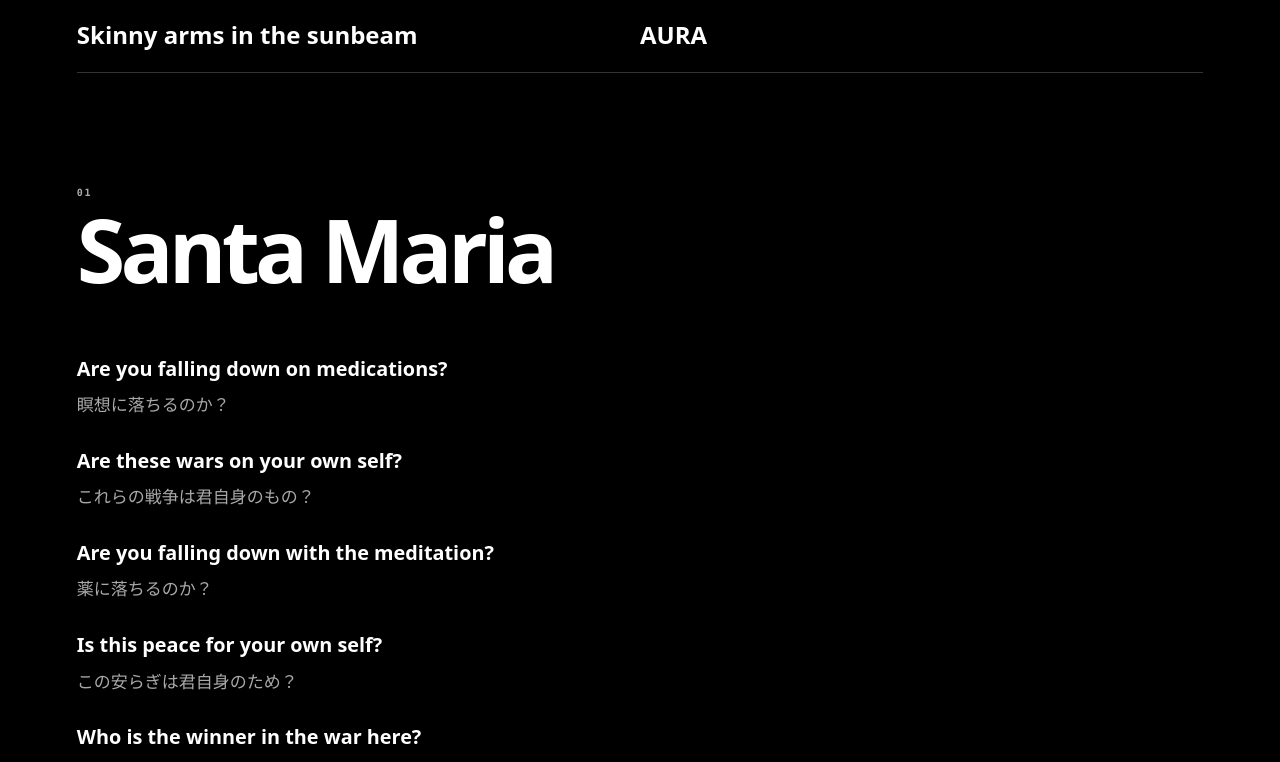
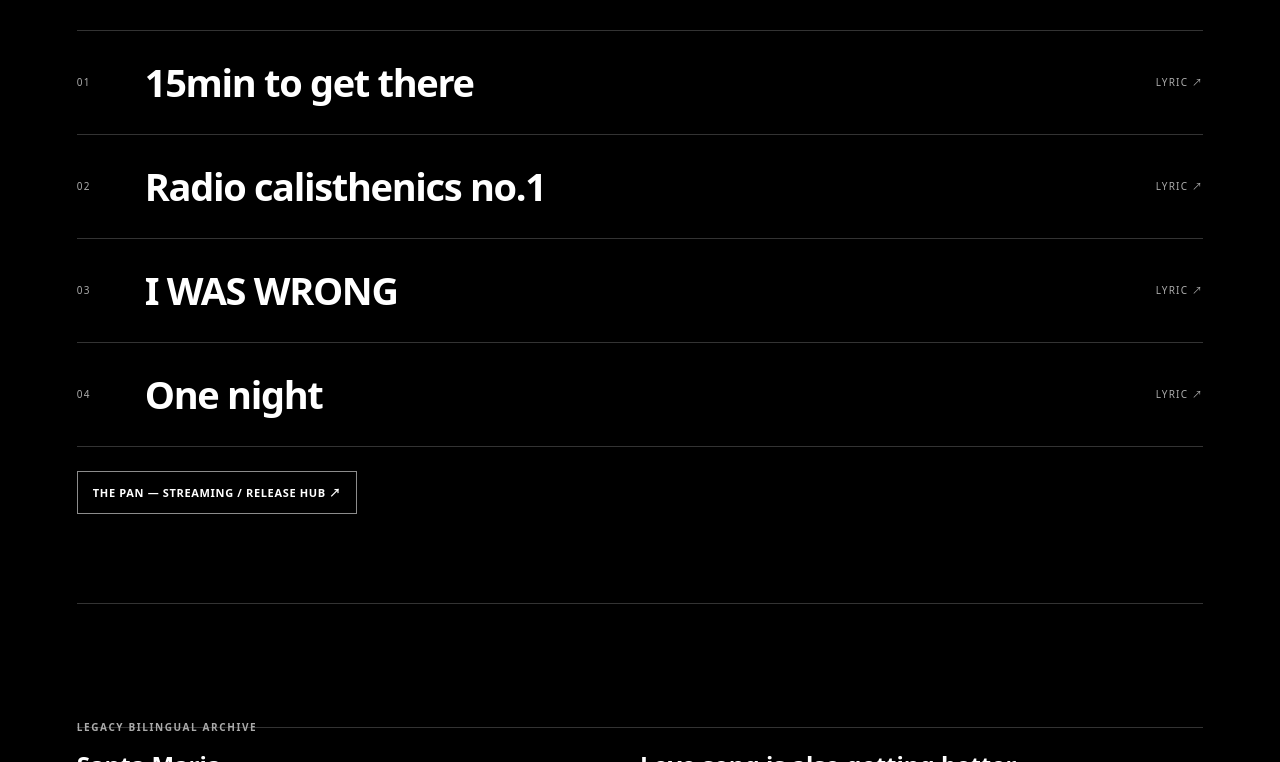
Before and after one commit to 7thleaf-gd/pampasfields, a website built with Vite: page lyrics/index.html in a window 1280 px wide. Shown: the part 790-1552 px from the top of the page. Built offline with nearby package versions, Linux system fonts and the light colour scheme.

Commit message:
style: add THE PAN lyric hub layout

```diff
--- a/src/styles.css
+++ b/src/styles.css
@@ -312,6 +312,18 @@ h1, h2, h3, strong { font-weight: 800; }
 .tracklist { white-space: pre-line; color: #ccc; }
 .meta { font-size: 12px; color: #999; margin-top: 20px; }
 .lyrics-empty { min-height: 50vh; display: flex; align-items: center; border-block: 1px solid var(--line); font-size: clamp(30px, 7vw, 90px); letter-spacing: -.05em; }
+.the-pan-lyrics { margin: 0 0 9vw; padding: 0 0 7vw; border-bottom: 1px solid var(--line); }
+.the-pan-lyrics-head { max-width: 760px; margin-bottom: 32px; }
+.the-pan-lyrics-head h2 { margin: 8px 0 14px; font-size: clamp(34px, 6vw, 78px); line-height: .95; letter-spacing: -.05em; }
+.the-pan-lyrics-head > p:last-child { color: var(--muted); max-width: 620px; }
+.the-pan-lyrics-list { display: grid; border-top: 1px solid var(--line); }
+.the-pan-lyrics-list a { display: grid; grid-template-columns: 48px 1fr auto; align-items: center; gap: 20px; padding: 22px 0; border-bottom: 1px solid var(--line); }
+.the-pan-lyrics-list a:hover { padding-left: 10px; }
+.the-pan-lyrics-list span, .the-pan-lyrics-list em { color: var(--muted); font-size: 10px; font-style: normal; letter-spacing: .12em; }
+.the-pan-lyrics-list strong { font-size: clamp(20px, 3vw, 38px); letter-spacing: -.035em; }
+.the-pan-release-link { display: inline-block; margin-top: 24px; border: 1px solid rgba(255,255,255,.55); padding: 12px 15px; font-size: 11px; font-weight: 700; letter-spacing: .06em; text-transform: uppercase; }
+.the-pan-release-link:hover { background: #fff; color: #000; }
+.lyrics-archive-label { margin-bottom: 18px; }
 .post { width: min(1100px,100%); margin: auto; padding: 5vw 6vw 14vw; }
 .post-hero { width: 100%; max-height: 88vh; object-fit: cover; margin-bottom: 7vw; }
 .post h1 { font-size: clamp(38px, 7vw, 88px); line-height: .94; letter-spacing: -.055em; margin: 0 0 45px; }
```
